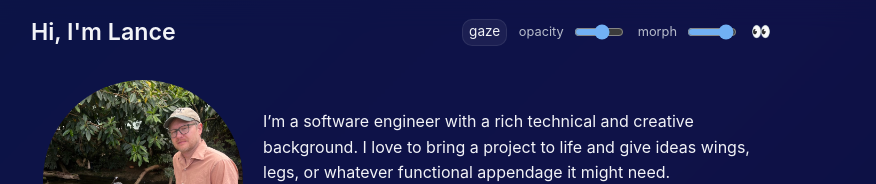
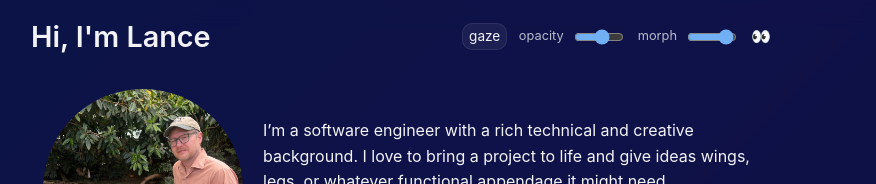
Before and after one commit to lancehsimmons/devsite, a plain HTML site: page index.html in a window 1280 px wide. Shown: the top 184 px of the page, without its empty margins (239-1115 px from the left). Drawn offline with Linux system fonts and the light colour scheme.

```diff
--- a/styles.css
+++ b/styles.css
@@ -139,7 +139,7 @@
 .brand {
   color: var(--text-primary);
   font-weight: 600;
-  font-size: 1.45rem;
+  font-size: 1.8rem;
   text-decoration: none;
 }
 
```
